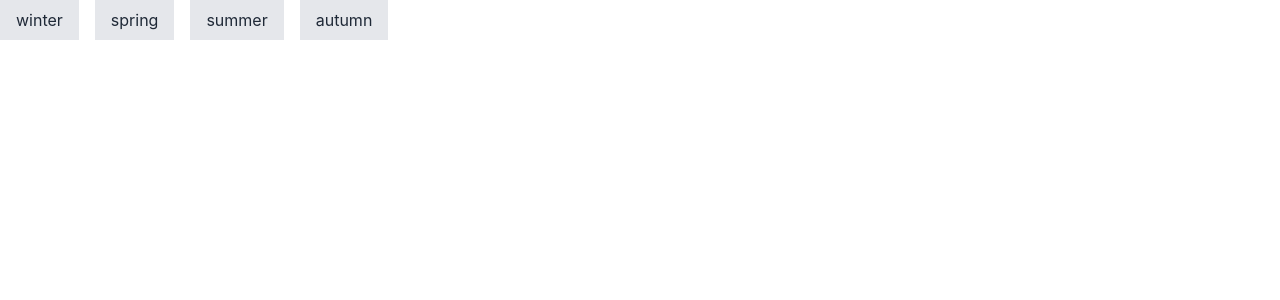
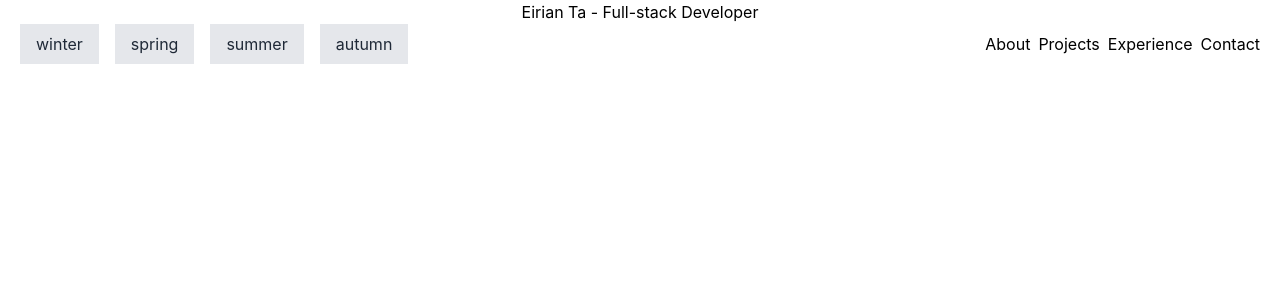
Before and after one commit to Eirian-Ta/pinwheels-portfolio, a Next.js app: page / in a window 1280 px wide. Shown: the top 300 px of the page. Built offline with nearby package versions, Linux system fonts and the light colour scheme.

Commit message:
Add Navigation

```diff
--- a/app/experience/page.tsx
+++ b/app/experience/page.tsx
@@ -1,3 +1,3 @@
 export default function Page() {
-    return <p>Projects Page</p>;
-  }
+  return <p>Experience Page</p>;
+}
--- a/app/page.tsx
+++ b/app/page.tsx
@@ -14,17 +14,12 @@ export default function Home() {
           <div className="landscape right-cloud"></div>
           <div className="landscape mid-tree"></div>
           <div className="landscape left-tree">
-            <div className="left-pinwheel-container">
-              <div className="landscape left-pinwheel"></div>
-
-            </div>
-
+            <div className="landscape left-pinwheel"></div>
           </div>
           <div className="landscape right-tree">
             <div className="landscape right-pinwheel"></div>
           </div>
           <div className="landscape ground-cloud"></div>
-
         </div>
       </div>
     </div>
--- /dev/null
+++ b/app/projects/page.tsx
@@ -0,0 +1,3 @@
+export default function Page() {
+    return <p>Projects Page</p>;
+  }
--- /dev/null
+++ b/app/ui/HeadNav/Menu.tsx
@@ -0,0 +1,28 @@
+import Link from "next/link";
+
+const links = [
+  { name: "About", href: "/about", icon: "" },
+  { name: "Projects", href: "/projects", icon: "" },
+  { name: "Experience", href: "/experience", icon: "" },
+  { name: "Contact", href: "/contact", icon: "" },
+];
+
+export default function Menu() {
+  return (
+    <div className="flex grow items-center justify-end gap-2 mx-5">
+      {links.map((link) => {
+        const LinkIcon = link.icon;
+        return (
+          <a
+            key={link.name}
+            href={link.href}
+            // className="flex h-[48px] grow items-center justify-center gap-2 rounded-md bg-gray-50 p-3 text-sm font-medium hover:bg-sky-100 hover:text-blue-600 md:flex-none md:justify-start md:p-2 md:px-3"
+          >
+            {/* <LinkIcon className="w-6" /> */}
+            <p className="hidden md:block">{link.name}</p>
+          </a>
+        );
+      })}
+    </div>
+  );
+}
--- a/app/ui/HeadNav/ThemeSelection.tsx
+++ b/app/ui/HeadNav/ThemeSelection.tsx
@@ -1,7 +1,7 @@
-'use client'
+"use client";
 
-import { useTheme } from 'next-themes'
-import { useEffect, useState } from 'react';
+import { useTheme } from "next-themes";
+import { useEffect, useState } from "react";
 
 const themes = [
   { name: "winter" },
@@ -10,10 +10,9 @@ const themes = [
   { name: "autumn" },
 ];
 
-
 export default function ThemeSelection() {
   const [mounted, setMounted] = useState(false);
-  const { theme, setTheme } = useTheme()
+  const { theme, setTheme } = useTheme();
 
   // When mounted on client, now we can show the UI
   useEffect(() => setMounted(true), []);
@@ -21,16 +20,16 @@ export default function ThemeSelection() {
   if (!mounted) return null;
 
   return (
-    <div className="flex space-x-4">
+    <div className="flex space-x-4 mx-5">
       {themes.map((t) => (
         <button
           key={t.name}
-          className={`px-4 py-2 ${theme === t.name.toLowerCase() ? 'bg-blue-500 text-white' : 'bg-gray-200 text-gray-800'} `}
+          className={`px-4 py-2 ${theme === t.name.toLowerCase() ? "bg-blue-500 text-white" : "bg-gray-200 text-gray-800"} `}
           onClick={() => setTheme(t.name.toLowerCase())}
         >
           {t.name}
         </button>
       ))}
     </div>
-  )
+  );
 }
--- a/app/ui/HeadNav/TopNav.tsx
+++ b/app/ui/HeadNav/TopNav.tsx
@@ -1,9 +1,14 @@
+import Menu from "./Menu";
 import ThemeSelection from "./ThemeSelection";
 
 export default function TopNav() {
   return (
     <div>
-      <ThemeSelection />
+      <h1>Eirian Ta - Full-stack Developer</h1>
+      <div className="flex justify-between">
+        <ThemeSelection />
+        <Menu />
+      </div>
     </div>
   );
 }
--- a/app/ui/global.css
+++ b/app/ui/global.css
@@ -11,34 +11,33 @@
     --bg: #000; */
 }
 
-  [data-theme='dark'] {
+[data-theme="dark"] {
   --fg: #fff;
   --bg: #000;
 }
 
 [data-theme="winter-theme"] {
   --fg: #555;
-    --landing-bg: url('https://pinwheels-portfolio-eirian.s3.ca-central-1.amazonaws.com/assets/01_Bg_blank_resized.jpg');
-    --main-tree-bg: url('https://pinwheels-portfolio-eirian.s3.ca-central-1.amazonaws.com/assets/01_Big_tree.png');
-    --sub-tree-bg: url('https://pinwheels-portfolio-eirian.s3.ca-central-1.amazonaws.com/assets/01_Small_tree.png');
-    --cloud-1-bg: url('https://pinwheels-portfolio-eirian.s3.ca-central-1.amazonaws.com/assets/01_Cloud1.png');
-    --cloud-2-bg: url('https://pinwheels-portfolio-eirian.s3.ca-central-1.amazonaws.com/assets/01_Cloud2.png');
-    --cloud-3-bg: url('https://pinwheels-portfolio-eirian.s3.ca-central-1.amazonaws.com/assets/01_Cloud3.png');
-    --pinwheel-bg: url('https://pinwheels-portfolio-eirian.s3.ca-central-1.amazonaws.com/assets/01_Pinwheel.png');
+  --landing-bg: url("https://pinwheels-portfolio-eirian.s3.ca-central-1.amazonaws.com/assets/01_Bg_blank_resized.jpg");
+  --main-tree-bg: url("https://pinwheels-portfolio-eirian.s3.ca-central-1.amazonaws.com/assets/01_Big_tree.png");
+  --sub-tree-bg: url("https://pinwheels-portfolio-eirian.s3.ca-central-1.amazonaws.com/assets/01_Small_tree.png");
+  --cloud-1-bg: url("https://pinwheels-portfolio-eirian.s3.ca-central-1.amazonaws.com/assets/01_Cloud1.png");
+  --cloud-2-bg: url("https://pinwheels-portfolio-eirian.s3.ca-central-1.amazonaws.com/assets/01_Cloud2.png");
+  --cloud-3-bg: url("https://pinwheels-portfolio-eirian.s3.ca-central-1.amazonaws.com/assets/01_Cloud3.png");
+  --pinwheel-bg: url("https://pinwheels-portfolio-eirian.s3.ca-central-1.amazonaws.com/assets/01_Pinwheel.png");
 }
 
 [data-theme="spring-theme"] {
   --fg: #129719;
   /* --bg: #252799; */
-    --landing-bg: url('https://pinwheels-portfolio-eirian.s3.ca-central-1.amazonaws.com/assets/02_Bg_blank_resized.jpg');
-    --main-tree-bg: url('https://pinwheels-portfolio-eirian.s3.ca-central-1.amazonaws.com/assets/02_Big_tree.png');
-    --sub-tree-bg: url('https://pinwheels-portfolio-eirian.s3.ca-central-1.amazonaws.com/assets/02_Small_tree.png');
-    --cloud-1-bg: url('https://pinwheels-portfolio-eirian.s3.ca-central-1.amazonaws.com/assets/02_Cloud1.png');
-    --cloud-2-bg: url('https://pinwheels-portfolio-eirian.s3.ca-central-1.amazonaws.com/assets/02_Cloud2.png');
-    --cloud-3-bg: url('https://pinwheels-portfolio-eirian.s3.ca-central-1.amazonaws.com/assets/02_Cloud3.png');
-    --pinwheel-bg: url('https://pinwheels-portfolio-eirian.s3.ca-central-1.amazonaws.com/assets/02_Pinwheel.png');
+  --landing-bg: url("https://pinwheels-portfolio-eirian.s3.ca-central-1.amazonaws.com/assets/02_Bg_blank_resized.jpg");
+  --main-tree-bg: url("https://pinwheels-portfolio-eirian.s3.ca-central-1.amazonaws.com/assets/02_Big_tree.png");
+  --sub-tree-bg: url("https://pinwheels-portfolio-eirian.s3.ca-central-1.amazonaws.com/assets/02_Small_tree.png");
+  --cloud-1-bg: url("https://pinwheels-portfolio-eirian.s3.ca-central-1.amazonaws.com/assets/02_Cloud1.png");
+  --cloud-2-bg: url("https://pinwheels-portfolio-eirian.s3.ca-central-1.amazonaws.com/assets/02_Cloud2.png");
+  --cloud-3-bg: url("https://pinwheels-portfolio-eirian.s3.ca-central-1.amazonaws.com/assets/02_Cloud3.png");
+  --pinwheel-bg: url("https://pinwheels-portfolio-eirian.s3.ca-central-1.amazonaws.com/assets/02_Pinwheel.png");
 }
-
 
 * {
   box-sizing: border-box;
@@ -52,8 +51,18 @@
 
 body {
   min-height: 100vh;
-    font-family: -apple-system, BlinkMacSystemFont, Segoe UI, Roboto, Oxygen, Ubuntu, Cantarell,
-      Fira Sans, Droid Sans, Helvetica Neue, sans-serif;
+  font-family:
+    -apple-system,
+    BlinkMacSystemFont,
+    Segoe UI,
+    Roboto,
+    Oxygen,
+    Ubuntu,
+    Cantarell,
+    Fira Sans,
+    Droid Sans,
+    Helvetica Neue,
+    sans-serif;
   background: var(--bg);
   color: var(--fg);
   display: flex;
@@ -71,15 +80,14 @@
 }
 
 .landscape {
-    background-position: bottom left!important;
-    background-size: contain!important;
-    background-repeat: no-repeat!important;
+  background-position: bottom left !important;
+  background-size: contain !important;
+  background-repeat: no-repeat !important;
   position: absolute;
   bottom: 8vh;
 }
+
 .left-tree {
-    width: 70vw;
-    height: 70vh;
   background: var(--main-tree-bg);
   left: 0;
 }
@@ -93,18 +101,16 @@
 
 .right-tree {
   display: block;
-    width: 22vw;
-    height: 40vh;
   background: var(--main-tree-bg);
   right: 0;
 }
 
 @media (max-width: 800px) {
-    .right-tree, .right-pinwheel {
+  .right-tree,
+  .right-pinwheel {
     display: none;
   }
 }
-
 
 .left-cloud {
   width: 180px;
@@ -133,11 +139,13 @@
 }
 
 @media (orientation: landscape) {
-    .left-pinwheel-container {
-        width: 62vh;
+  .left-tree {
+    width: calc(70vh / 1.14);
     height: 70vh;
-        position: absolute;
-        bottom: 0;
+  }
+  .right-tree {
+    width: calc(40vh / 1.14);
+    height: 40vh;
   }
   /* .left-pinwheel {
         transform: translate(55%, 50%);
@@ -145,11 +153,13 @@
 }
 
 @media (orientation: portrait) {
-    .left-pinwheel-container {
+  .left-tree {
     width: 70vw;
-        height: 80vw;
-        position: absolute;
-        bottom: 0;
+    height: calc(70vw * 1.14);
+  }
+  .right-tree {
+    width: 22vw;
+    height: calc(22vw * 1.14);
   }
   /* .left-pinwheel {
         transform: translate(70%, 50%);
@@ -163,25 +173,21 @@
     }
   }  */
 
-
 .left-pinwheel {
-    /* width: 70vw;
-    height: 70vh;
-    background: var(--pinwheel-bg);
-    left: 0; */
-    width: 50%;
-    height: 50%;
+  width: 60%;
+  height: 60%;
   background: var(--pinwheel-bg);
   top: 0;
-    transform: translate(68%, 50%);
+  transform: translate(48%, 20%);
 }
 
 .right-pinwheel {
   display: block;
-    width: 22vw;
-    height: 40vh;
+  width: 60%;
+  height: 60%;
   background: var(--pinwheel-bg);
-    right: 0;
+  top: 0;
+  transform: translate(48%, 20%);
 }
 
 select {
@@ -191,5 +197,5 @@
 a {
   color: var(--fg);
   text-decoration: none;
-    border-bottom: 1px solid var(--fg);
+  /* border-bottom: 1px solid var(--fg); */
 }
```
Also changed, not shown: app/about/page.tsx (renamed from app/aboutme/page.tsx). Lines whose indentation alone changed are shown as unchanged.
